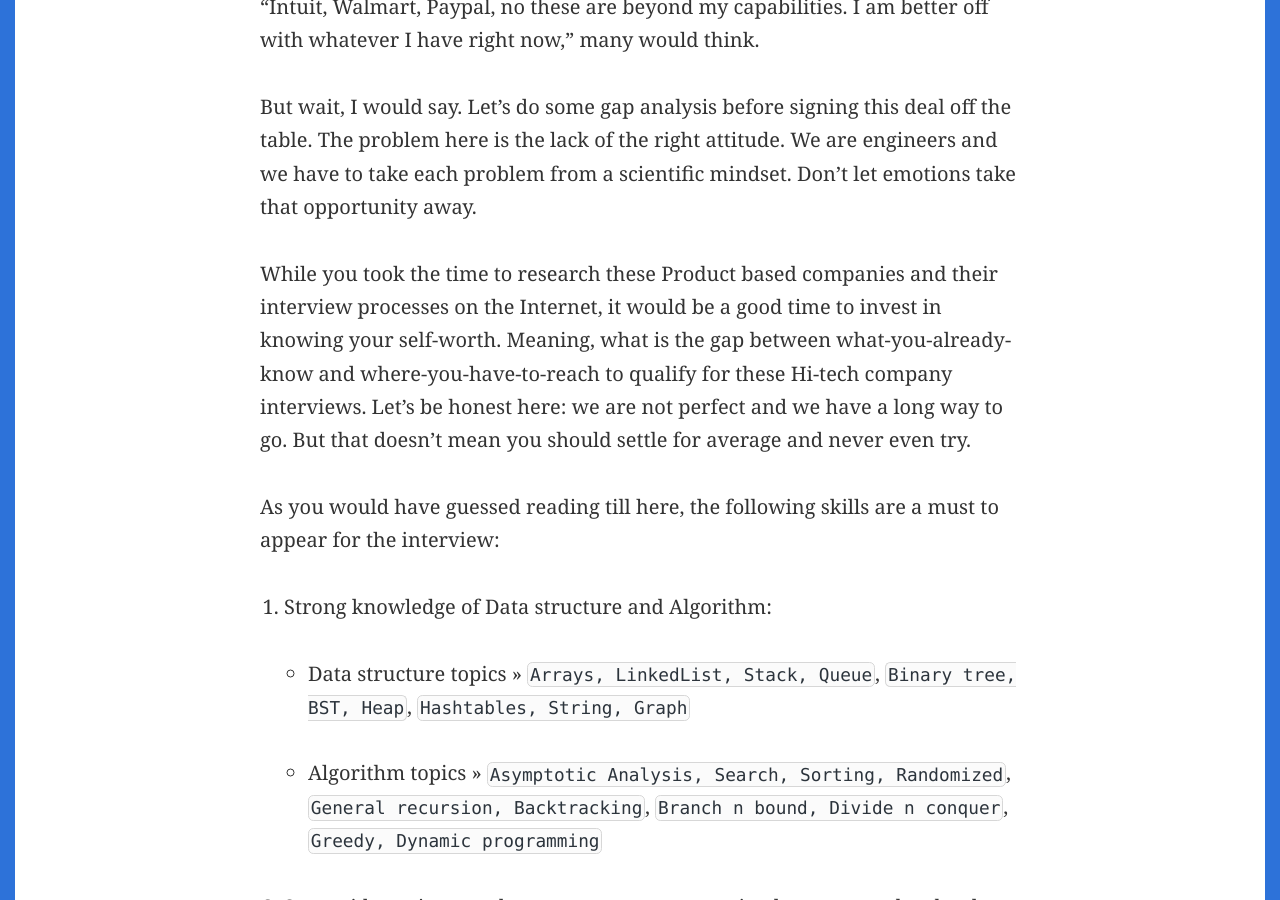
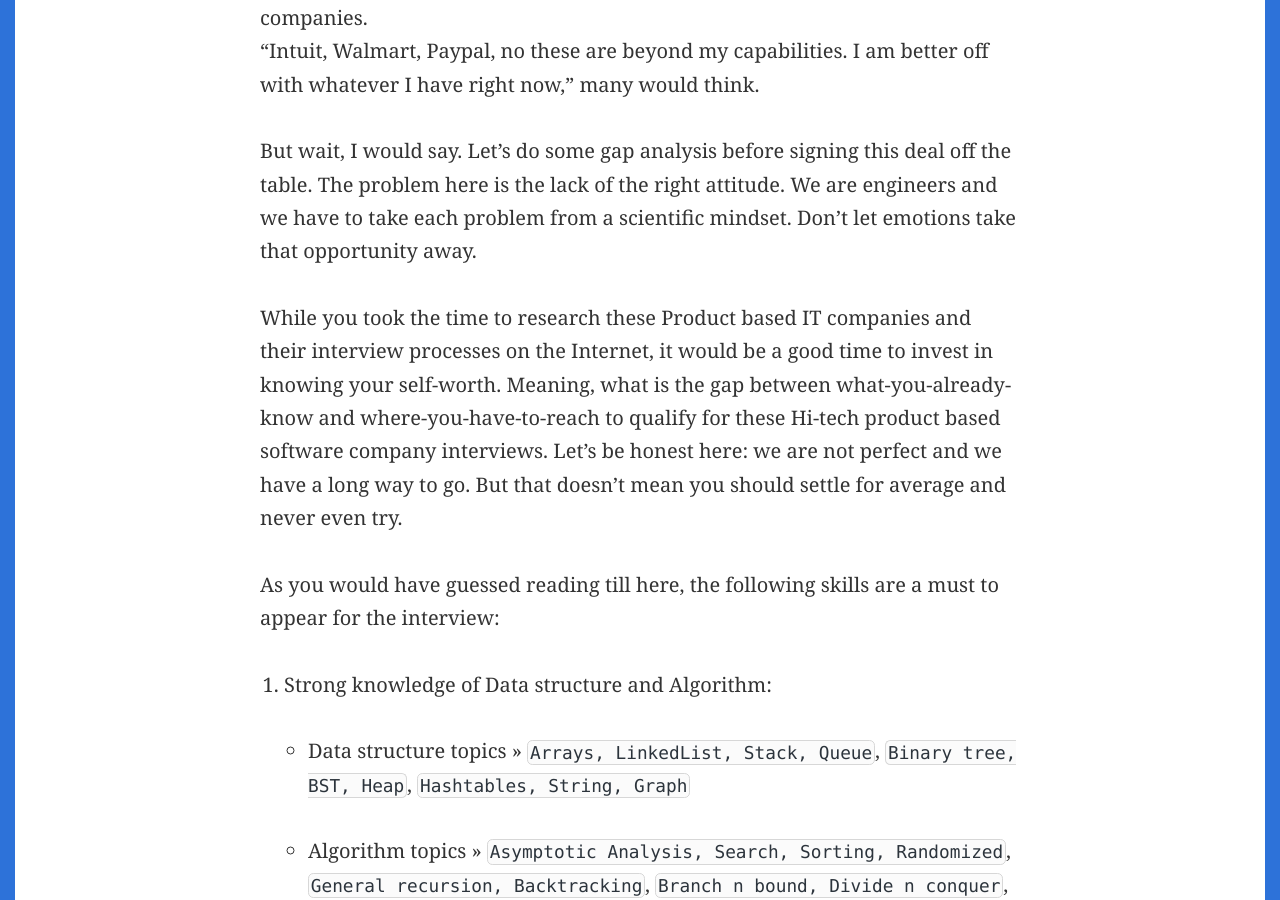
Before and after one commit to sunnymishra/blog, a Jekyll site: the page built from _posts/2020-04-10-how-to-study-for-software-engineering-interview.markdown, in a window 1280 px wide and 900 px high, scrolled down 6005 px. Built offline with Jekyll 4.4.1, drawn with Linux system fonts in a browser that asks for light colours; comment, search, counter and statistics services are not loaded; some of the changed text lies outside the part shown.

Commit message:
SEO keywords added in post

```diff
--- a/_posts/2020-04-10-how-to-study-for-software-engineering-interview.markdown
+++ b/_posts/2020-04-10-how-to-study-for-software-engineering-interview.markdown
@@ -47,7 +47,7 @@ You will get dozens of results, pick about 20 software company names from the Go
 Now you have solid 20 companies you have to target. Good! now let's move to the next step.
 
 ## Step 2: Know your goal well
-Now that you have a list of companies to target, you need to know them well. Here's what I did: I researched about the interview process of each of those 20 Product based companies. After a few hours of Google search, the Interview patterns started emerging as follows.
+Now that you have a list of companies to target, you need to know them well. Here's what I did: I researched about the interview process of each of those 20 Product based it companies. After a few hours of Google search, the Interview patterns started emerging as follows.
 
 ### Best Product Based company interview process:
 *FAANG companies, Uber, LinkedIn, Tower research, Twitter, etc in this category*
@@ -84,7 +84,7 @@ After going through above interview process info you will be overwhelmed. More o
 
 But wait, I would say. Let's do some gap analysis before signing this deal off the table. The problem here is the lack of the right attitude. We are engineers and we have to take each problem from a scientific mindset. Don't let emotions take that opportunity away.
 
-While you took the time to research these Product based companies and their interview processes on the Internet, it would be a good time to invest in knowing your self-worth. Meaning, what is the gap between what-you-already-know and where-you-have-to-reach to qualify for these Hi-tech company interviews. Let's be honest here: we are not perfect and we have a long way to go. But that doesn't mean you should settle for average and never even try.
+While you took the time to research these Product based IT companies and their interview processes on the Internet, it would be a good time to invest in knowing your self-worth. Meaning, what is the gap between what-you-already-know and where-you-have-to-reach to qualify for these Hi-tech product based software company interviews. Let's be honest here: we are not perfect and we have a long way to go. But that doesn't mean you should settle for average and never even try.
 
 As you would have guessed reading till here, the following skills are a must to appear for the interview:
 
@@ -117,7 +117,7 @@ Just so you know I also graduated from Tier 3 Engineering college where they had
 
 Now that you are done with the Gap-analysis of what is lacking in you, read further for the steps I have carefully crafted to prepare for Product based software company interview.
 
-### Topic 1: DSA preparation for Tech interview
+### Topic 1: DSA preparation for Product based software company interview
 For this section, I am assuming you are an intermediate programmer who has a very basic knowledge of DSA (short form for Data structure and Algorithm). Also, I am assuming you want to prepare for a good Product based company interview and for that you have a couple of months in your hand.
 
 #### Which Programming language to pick:
```
Also changed, not shown: other parts of _posts/2020-04-10-how-to-study-for-software-engineering-interview.markdown (+2 -2 lines).
